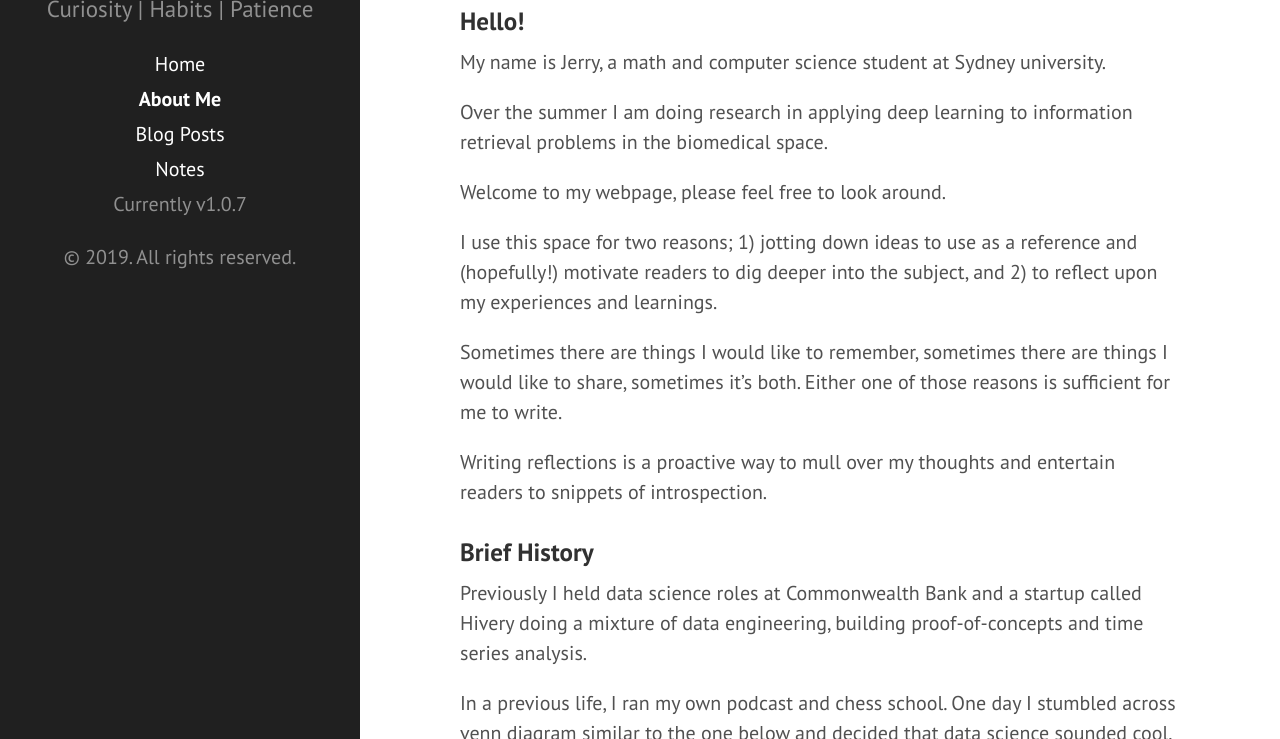
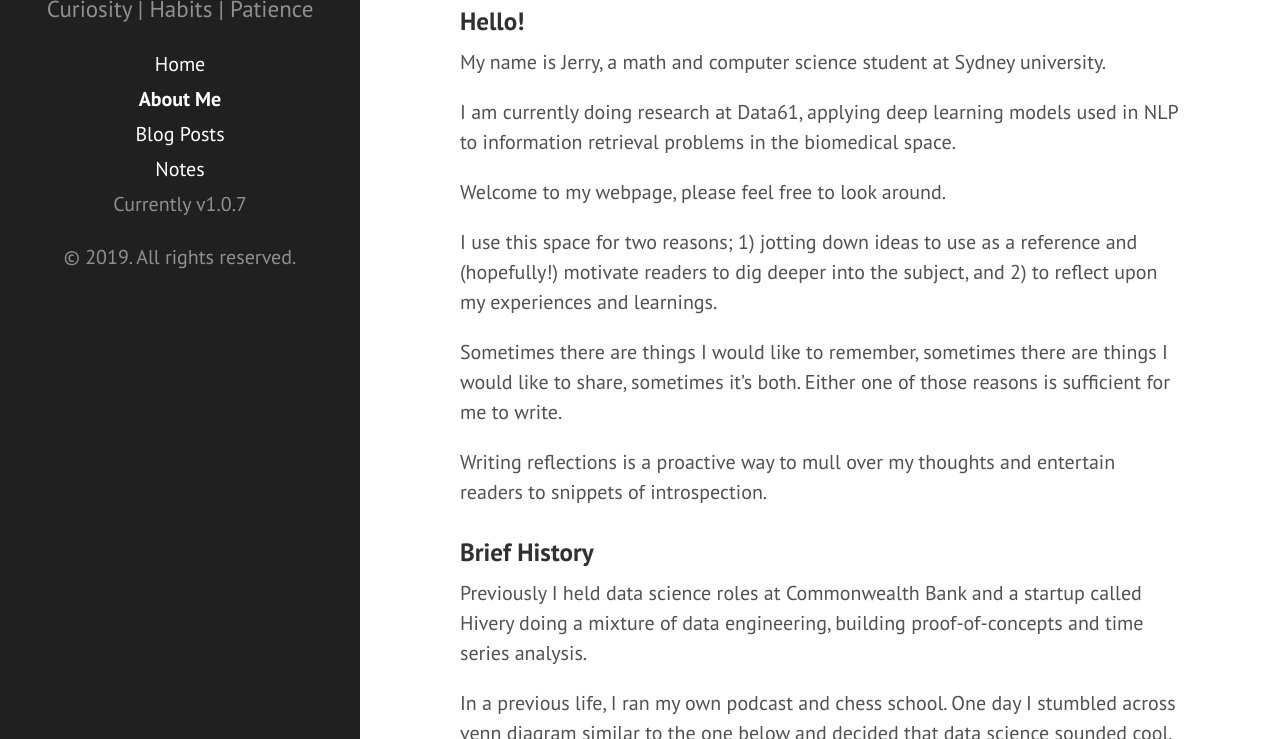
Before and after one commit to jerry-ye-xu/jerry-ye-xu.github.io, a Jekyll site: the page built from about.md, in a window 1280 px wide and 900 px high, scrolled down 576 px, cut to the strip 161-900 px from the top of the window. Built offline with Jekyll 4.4.1, drawn with Linux system fonts in a browser that asks for light colours.

Commit message:
update about data61

```diff
--- a/about.md
+++ b/about.md
@@ -20,7 +20,7 @@ toc: False
 
 My name is Jerry, a math and computer science student at Sydney university.
 
-Over the summer I am doing research in applying deep learning to information retrieval problems in the biomedical space.
+I am currently doing research at Data61, applying deep learning models used in NLP to information retrieval problems in the biomedical space.
 
 Welcome to my webpage, please feel free to look around.
 
```
